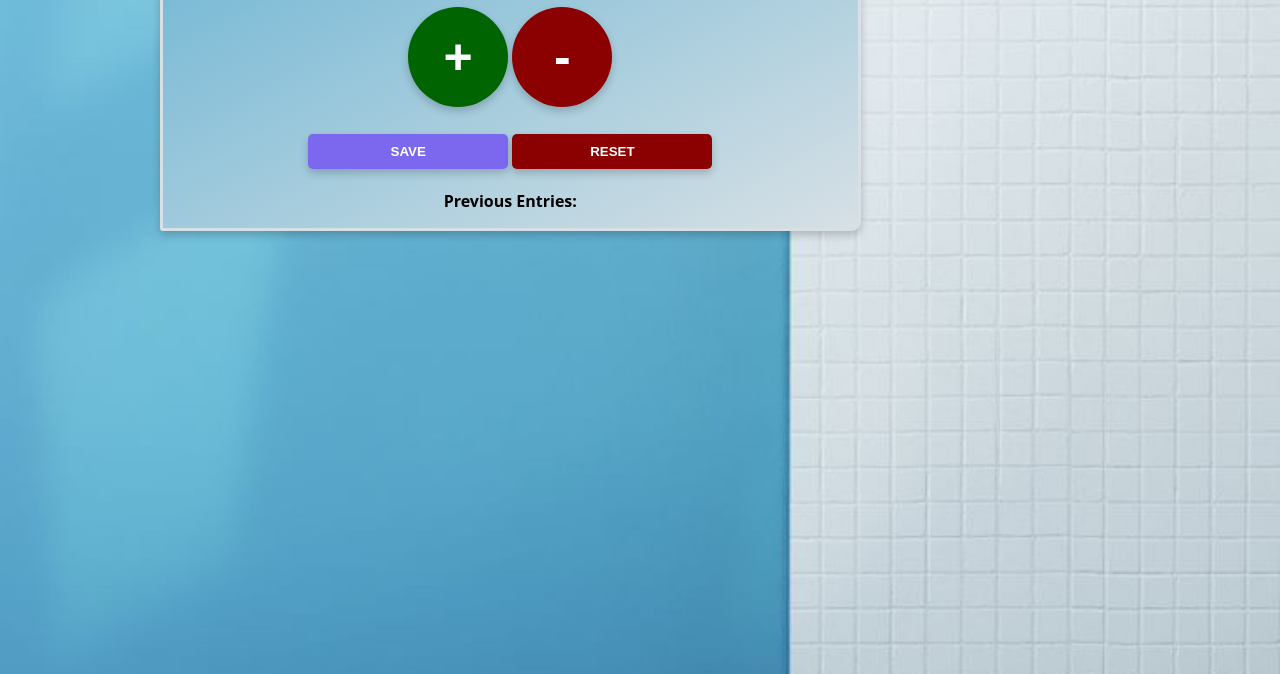
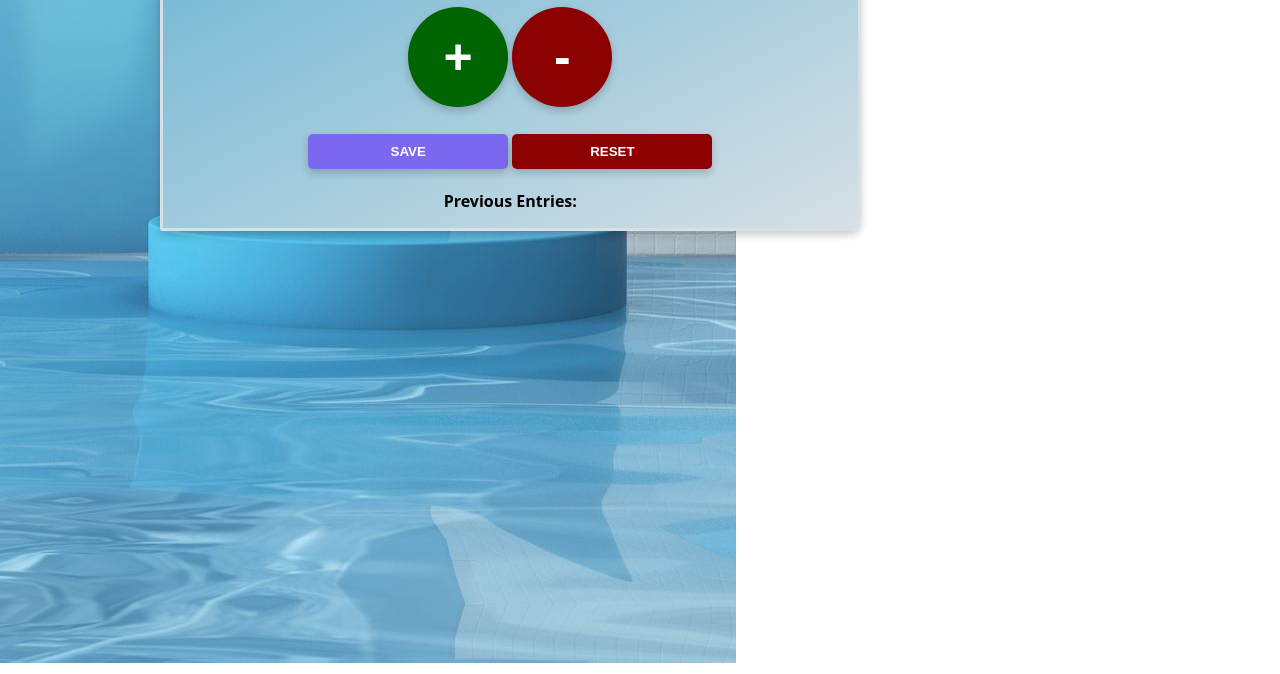
Before and after one commit to castrookoi/My-Material-Counter-App, a plain HTML site: page index.html in a window 1280 px wide. Shown: the part 513-1187 px from the top of the page. Drawn offline with Linux system fonts and the light colour scheme.

Commit message:
Update index.css

```diff
--- a/index.css
+++ b/index.css
@@ -1,7 +1,7 @@
 body {
     background-image: url("Counter.jpg");
     background-repeat: no-repeat;
-    background-size: cover;
+    background-size: fit;
     font-family: 'Open Sans', 'Helvetica Neue', sans-serif;
     font-weight: bold;
     text-align: center;
```
